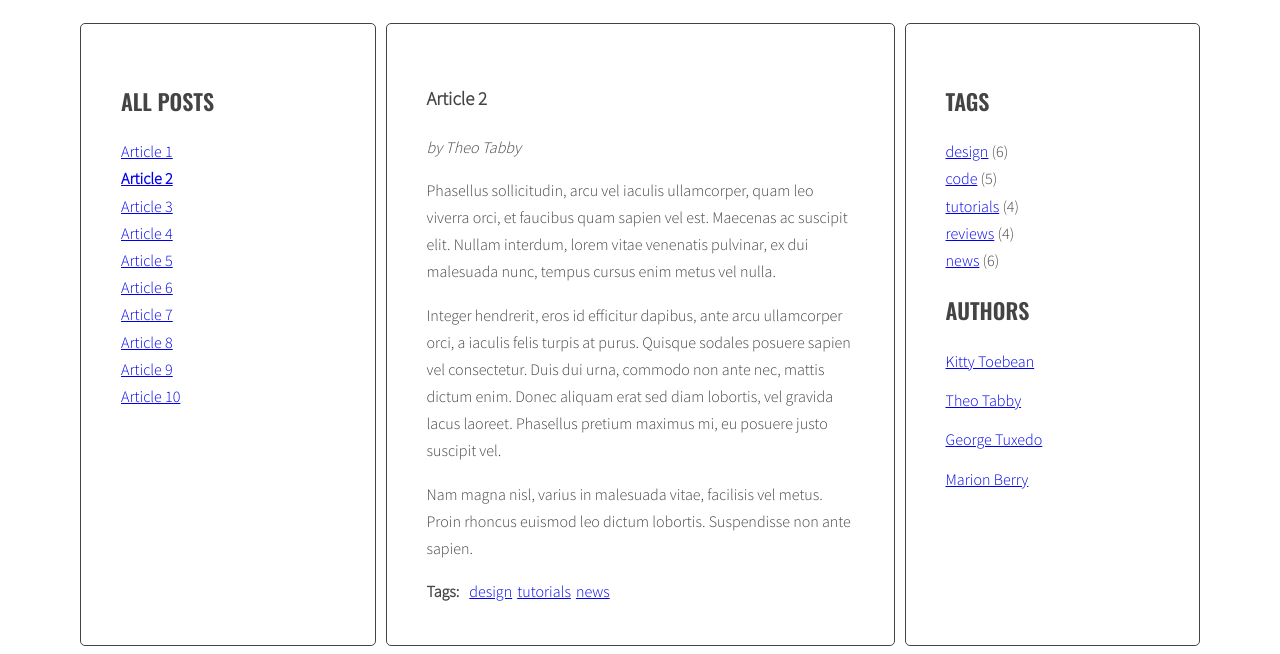
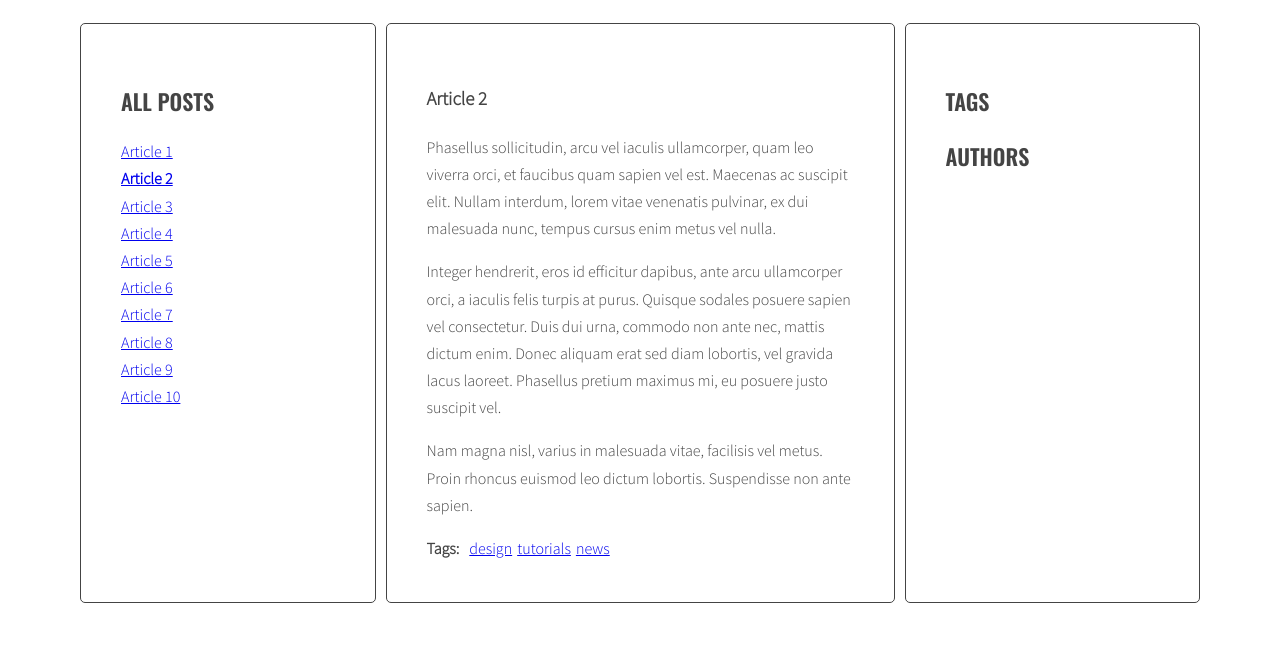
Before and after one commit to AdrianNiezgoda/javascript-blog, a website: page index.html in a window 1280 px wide. Both pictures are taken after a click on the link "Article 2". Shown: the part 220-874 px from the top of the page. After the commit the page ends 831 px from the top, so only its background shows below. Drawn offline with nearby package versions, Linux system fonts and the light colour scheme.

Commit message:
Do sprawdzenia

```diff
--- a/index.html
+++ b/index.html
@@ -30,9 +30,9 @@
                                 </ul>
                             </div>
                         </article>
-                        <article class="post" id="article-2" data-tags="design tutorials news" data-author="Marion Berry">
+                        <article class="post" id="article-2" data-tags="design tutorials news" data-author="Theo Tabby">
                             <h3 class="post-title">Article 2</h3>
-                            <p class="post-author">by Theo Tabby</p>
+                            <p class="post-author"></p>
                             <div class="post-content">
                             <p>Phasellus sollicitudin, arcu vel iaculis ullamcorper, quam leo viverra orci, et faucibus quam sapien vel est. Maecenas ac suscipit elit. Nullam interdum, lorem vitae venenatis pulvinar, ex dui malesuada nunc, tempus cursus enim metus vel nulla.</p>
                             <p>Integer hendrerit, eros id efficitur dapibus, ante arcu ullamcorper orci, a iaculis felis turpis at purus. Quisque sodales posuere sapien vel consectetur. Duis dui urna, commodo non ante nec, mattis dictum enim. Donec aliquam erat sed diam lobortis, vel gravida lacus laoreet. Phasellus pretium maximus mi, eu posuere justo suscipit vel.</p>
@@ -160,34 +160,9 @@
                     <aside class="sidebar">
                         <h2 class="section-title">Tags</h2>
                         <ul class="list tags">
-                            <li><a href="#">design</a> <span>(6)</span></li>
-                            <li><a href="#">code</a> <span>(5)</span></li>
-                            <li><a href="#">tutorials</a> <span>(4)</span></li>
-                            <li><a href="#">reviews</a> <span>(4)</span></li>
-                            <li><a href="#">news</a> <span>(6)</span></li>
                         </ul>
                         <h2 class="section-title">Authors</h2>
                         <ul class="list authors">
-                            <li>
-                                <a href="#">
-                                <span class="author-name">Kitty Toebean</span>
-                                </a>
-                            </li>
-                            <li>
-                                <a href="#">
-                                <span class="author-name">Theo Tabby</span>
-                                </a>
-                            </li>
-                            <li>
-                                <a href="#">
-                                <span class="author-name">George Tuxedo</span>
-                                </a>
-                            </li>
-                            <li>
-                                <a href="#">
-                                <span class="author-name">Marion Berry</span>
-                                </a>
-                            </li>
                         </ul>
                     </aside>
                 </main>
--- a/js/script.js
+++ b/js/script.js
@@ -3,8 +3,8 @@
   const titleClickHandler = function(event){
     event.preventDefault();
     const clickedElement = this;
-    console.log(this);
-    console.log(event);
+    //console.log(this);
+    //console.log(event);
 
     /* [DONE] remove class 'active' from all article links  */
     const activeLinks = document.querySelectorAll('.titles a.active');
@@ -16,7 +16,7 @@
 
     clickedElement.classList.add('active');
 
-    console.log('clickedElement (with plus): ' + clickedElement);
+    //console.log('clickedElement (with plus): ' + clickedElement);
 
     /* [DONE] remove class 'active' from all articles */
     const activeArticles = document.querySelectorAll('.post');
@@ -27,12 +27,12 @@
     /* get 'href' attribute from the clicked link */
 
     const articleSelector = clickedElement.getAttribute('href');
-    console.log(articleSelector);
+    //console.log(articleSelector);
 
     /* find the correct article using the selector (value of 'href' attribute) */
 
     const targetArticle = document.querySelector(articleSelector);
-    console.log(targetArticle);
+    //console.log(targetArticle);
 
     /* add class 'active' to the correct article */
 
@@ -52,8 +52,8 @@
     optArticleAuthorSelector = '.post-author';
 
   const generateTitleLinks = function(customSelector = ''){
-  console.log(customSelector);
-  console.log(optArticleSelector);
+  //console.log(customSelector);
+  //console.log(optArticleSelector);
     /* remove contents of titleList */
 
     const titleList = document.querySelector(optTitleListSelector);
@@ -73,18 +73,18 @@
 
       /* get the title from the title element */
       const linkHTML = '<li><a href="#' + articleId + '"><span>' + articleTitle + '</span></a></li>';
-      console.log(linkHTML);
+      //console.log(linkHTML);
       /* create HTML of the link */
       titleList.innerHTML = titleList.innerHTML + linkHTML;
 
       /* insert link into titleList */
       html = html + linkHTML;
-      console.log(html);
+      //console.log(html);
     }
     titleList.innerHTML = html;
 
     const links = document.querySelectorAll('.titles a');
-    console.log(links);
+    //console.log(links);
     for(let link of links){
       link.addEventListener('click', titleClickHandler);
     }
@@ -105,15 +105,15 @@
       let html = '';
       /* get tags from data-tags attribute */
       const articleTags = article.getAttribute('data-tags');
-      console.log(articleTags);
+      //console.log(articleTags);
       /* split tags into array */
       const articleTagsArray = articleTags.split(' ');
-      console.log(articleTagsArray);
+      //console.log(articleTagsArray);
       /* START LOOP: for each tag */
       for(let tag of articleTagsArray){
         /* generate HTML of the link */
         const linkHTML = '<li><a href="#' + tag + '">' + tag + '</a></li>';
-        console.log (linkHTML);
+        //console.log (linkHTML);
         /* add generated code to html variable */
         html = html +linkHTML+'';
       /* END LOOP: for each tag */
@@ -159,13 +159,14 @@
 
   function addClickListenersToTags(){
     /* find all links to tags */
-    const links = document.querySelectorAll('.list.list-horizontal a, .list.tags a');
+    const links = document.querySelectorAll('.list.horizontal a .list.tags a');
     /* START LOOP: for each link */
     for (let link of links) {
       /* add tagClickHandler as event listener for that link */
       link.addEventListener('click', tagClickHandler);
-    /* END LOOP: for each link */
+    /* END LOOP: for each link */console.log(links);
     }
+
   }
 
   addClickListenersToTags();
@@ -180,7 +181,7 @@
       const author = article.querySelector(optArticleAuthorSelector);
       let html = '';
       const articleAuthor = article.getAttribute('data-author');
-      console.log(articleAuthor);
+      //console.log(articleAuthor);
       const linkHTML = '<li><a href="#' + author + '">' + author + '</a></li>';
       html = html +linkHTML;
     }
@@ -189,7 +190,7 @@
   generateAuthors ();
 
   function addClickListenersToAuthors(){
-    const links = document.querySelectorAll('.list.authors a, .list.tags a');
+    const links = document.querySelectorAll('.list.horizontal a .list.authors a');
     for (let link of links) {
       link.addEventListener('click', authorClickHandler);
     }
```
